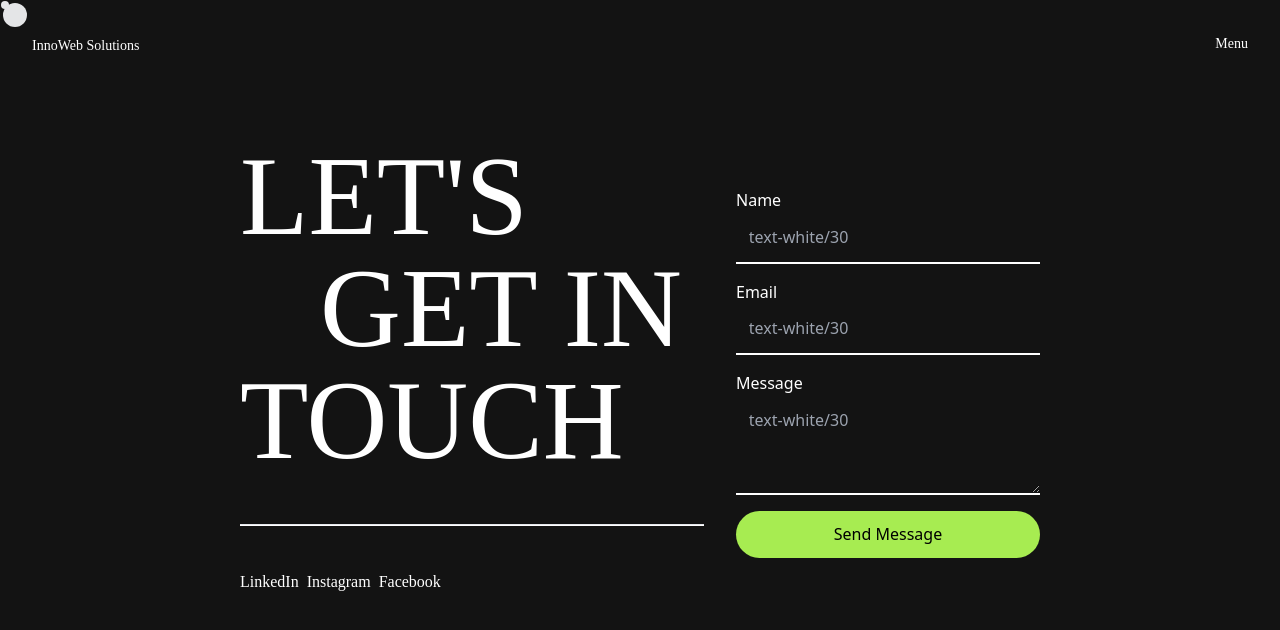
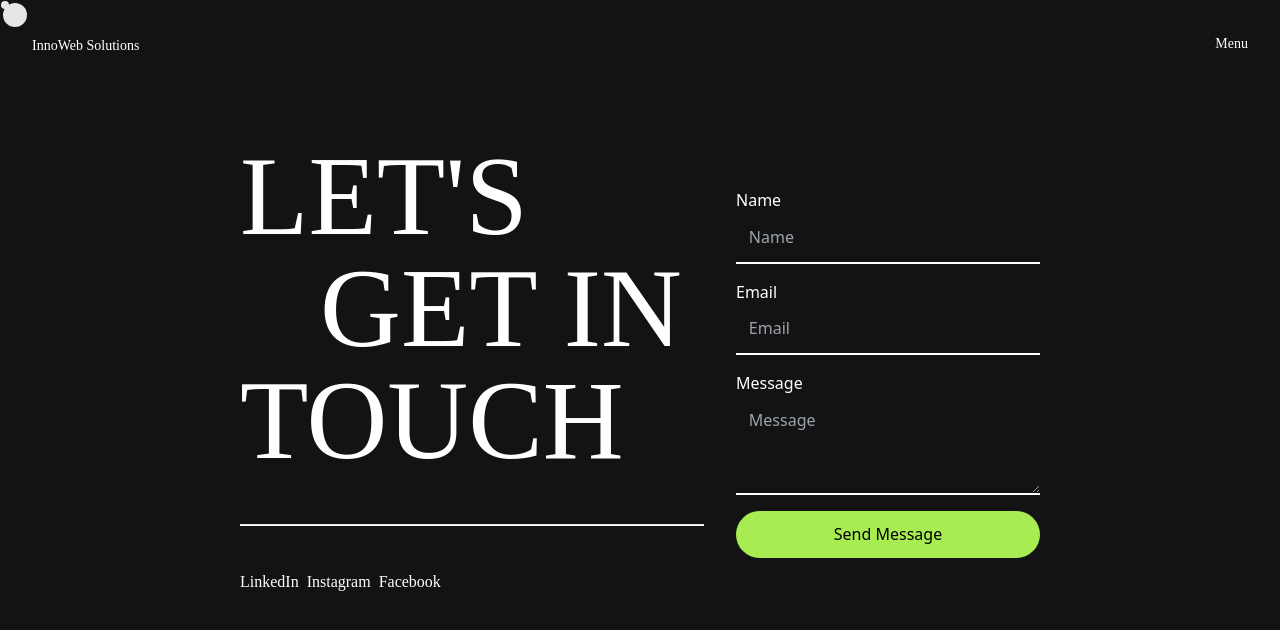
Before and after one commit to ZD12T4NT/ZacharyDistant, a Next.js app: page /contact in a window 1280 px wide. Shown: the top 630 px of the page. Built offline with nearby package versions, Linux system fonts and the light colour scheme; what @xpd/tailwind-3dtransforms would draw is missing.

Commit message:
Placeholder text changed

```diff
--- a/src/app/contact/contactForm.tsx
+++ b/src/app/contact/contactForm.tsx
@@ -50,17 +50,17 @@ const ContactForm = () => {
     <form onSubmit={sendEmail} className="contact-form flex flex-col gap-4">
       <div className="form-group flex flex-col">
         <label htmlFor="name" className='text-white'>Name</label>
-        <input placeholder='text-white/30' className="text-white form-textarea p-[0.8rem] bg-transparent border-b-2 border-b-white resize-y min-h-[50px]" type="text" id="name" name="name" onChange={handleChange} required />
+        <input placeholder='Name' className="text-white form-textarea p-[0.8rem] bg-transparent border-b-2 border-b-white resize-y min-h-[50px]" type="text" id="name" name="name" onChange={handleChange} required />
       </div>
 
       <div className="form-group flex flex-col">
         <label htmlFor="email" className='text-white'>Email</label>
-        <input placeholder='text-white/30' className="text-white form-textarea p-[0.8rem] border-b-2 bg-transparent border-b-white resize-y min-h-[50px]" type="email" id="email" name="email" onChange={handleChange} required />
+        <input placeholder='Email' className="text-white form-textarea p-[0.8rem] border-b-2 bg-transparent border-b-white resize-y min-h-[50px]" type="email" id="email" name="email" onChange={handleChange} required />
       </div>
 
       <div className="form-group flex flex-col">
         <label htmlFor="message" className='text-white'>Message</label>
-        <textarea placeholder='text-white/30' className="form-textarea text-white p-[0.8rem] border-b-2 bg-transparent border-b-white resize-y min-h-[100px]" id="message" name="message" onChange={handleChange} required />
+        <textarea placeholder='Message' className="form-textarea text-white p-[0.8rem] border-b-2 bg-transparent border-b-white resize-y min-h-[100px]" id="message" name="message" onChange={handleChange} required />
       </div>
 
       <button type="submit" className='submit-button flex justify-center transition-all relative w-full md:w-auto bg-[#a7ec51] py-[.7rem] px-[2rem] rounded-[100em] text-black hover:bg-black hover:text-white' disabled={isSubmitting}>
```
